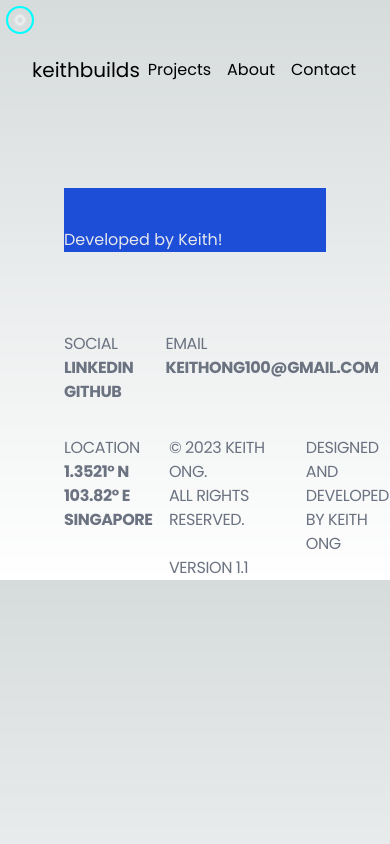
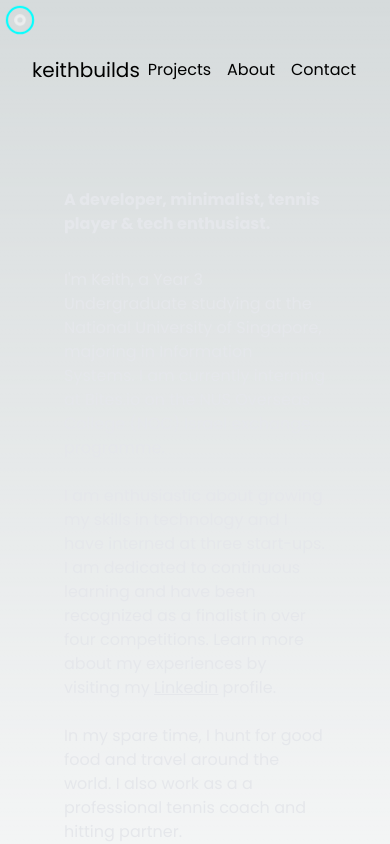
Before and after one commit to Earthstomp/portfolio, a Next.js app in the folder portfolio/: page /about in a window 390 px wide. Shown: the top 844 px of the page. Built offline with nearby package versions, Linux system fonts and the light colour scheme.

Commit message:
feat: create about page and adjusted image responsiveness

```diff
--- a/portfolio/app/about/page.tsx
+++ b/portfolio/app/about/page.tsx
@@ -3,17 +3,24 @@ import Link from "next/link";
 
 export const metadata = {
   title: 'About | Keith',
-  description: 'Generated by create next app',
 }
 
 export default function Home() {
   return (
-    <main>
-      <section className="bg-blue-700">
-        <nav className="pt-10">
-          <h1>Developed by Keith!</h1>
-        </nav>
-      </section>
-    </main>
+    <>
+      <div className="sm: w-full md:w-5/6 lg:w-2/3">
+        <div className="sm:text-4xl md:text-5xl lg:text-6xl font-bold">
+          A developer, minimalist, tennis player & tech enthusiast.
+        </div>
+        <div className="pt-8 sm:text-md md:text-lg lg:text-xl">
+          I'm Keith, a Year 3 Undergraduate studying at the National University of Singapore, majoring in Information Systems. I am currently interning at Bites.io on the NUS Overseas College (NOC) Israel exchange programme.
+          <br /><br />
+          I am enthusiastic about growing my skills in technology and I have interned at three start-ups. I am dedicated to continuous learning and have been recognized as a finalist in over four competitions. Learn more about my experiences by visiting my <Link href="https://tinyurl.com/linkedin-keith" className="hover-cyan underline cyan-500">Linkedin</Link> profile.
+          <br /><br />
+          In my spare time, I hunt for good food and travel around the world. I also work as a a professional tennis coach and hitting partner.
+        </div>
+      </div>
+
+    </>
   )
 }
--- a/portfolio/app/components/Footer.tsx
+++ b/portfolio/app/components/Footer.tsx
@@ -9,7 +9,7 @@ export type FooterProps = {
 
 const Footer = ({ PortfolioLink }: FooterProps) => {
     return (
-        <footer className="pt-20 px-16 text-gray-500">
+        <footer className="pt-20 text-gray-500">
             <div className="grid sm:grid-cols-6 md:grid-cols-6 lg:grid-cols-6 gap-8">
                 <div className="footer-title">
                     Social
--- a/portfolio/app/components/ProjectCard.tsx
+++ b/portfolio/app/components/ProjectCard.tsx
@@ -15,25 +15,26 @@ const ProjectCard = ({ project }: { project: Project }) => {
 
     const imagePath = `/${project.label}/home.png`;
     return (
-        <div className="w-full">
-            <div className="sm:text-sm md:text-md lg:text-lg uppercase font-semibold text-gray-500">
+        <div className="group">
+            <div className="rounded-md relative h-[300px] sm:h-[184px] md:h-[256px] lg:h-[300px] xl:h-[332px] overflow-hidden">
+                <Image
+                    src={imagePath}
+                    alt="Unable to load image"
+                    fill
+                    style={{ objectFit: 'cover', objectPosition: 'top' }}
+                />
+            </div>
+            <div className="pt-4 sm:text-sm md:text-md lg:text-lg uppercase font-semibold text-gray-500">
                 {project.label}
             </div>
-            <Link href='/projects/[project.id]' as={`projects/${project.id}`} className="pt-1 sm:text-2xl md:text-3xl lg:text-4xl font-bold hover: hover-cyan">
+            <Link href='/projects/[project.id]' as={`projects/${project.id}`} className="pt-1 sm:text-2xl md:text-3xl lg:text-4xl font-bold group-hover: hover-cyan">
                 {project.shortDesc}
             </Link>
-            <div className="relative h-80 sm:h-[450px] lg:h-[600px] overflow-hidden">
-                <Image
-                    src={imagePath}
-                    alt="cannot load"
-                    // sizes="(max-width: 768px) 100vw, (max-width: 1200px) 50vw, 33vw"
-                    fill
-                    style={{ objectFit: 'cover' }}
-                />
-            </div>
 
 
         </div>
+        // </div >
+
 
     );
 };
--- a/portfolio/app/data/data.tsx
+++ b/portfolio/app/data/data.tsx
@@ -2,7 +2,7 @@ export const projectDetailData = [
     {
         id: 'dropandgo',
         label: "dropandgo",
-        shortDesc: "Lorem ipsum",
+        shortDesc: "Luggage platform",
         description: "Lorem ipsum dolor sit amet consectetur, adipisicing elit. Rem doloribus, veniam, sit alias aut velit, porro aliquid qui deleniti optio dignissimos impedit suscipit magni praesentium quis quas quibusdam expedita quos.",
         technologies: ["React", "MongoDB", "NodeJS", "ExpressJS"],
         github: "drop-and-go",
@@ -12,7 +12,7 @@ export const projectDetailData = [
     {
         id: 'ezproperty',
         label: "ezproperty",
-        shortDesc: "Lorem ipsum",
+        shortDesc: "Lorem, ipsum dolor sit amet consectetur",
         description: "Lorem ipsum dolor sit amet consectetur, adipisicing elit. Rem doloribus, veniam, sit alias aut velit, porro aliquid qui deleniti optio dignissimos impedit suscipit magni praesentium quis quas quibusdam expedita quos.",
         technologies: ["Python", "TensorFlow", "MongoDB", "mySQL"],
         github: "ezproperty",
--- a/portfolio/app/layout.tsx
+++ b/portfolio/app/layout.tsx
@@ -13,8 +13,6 @@ const poppins = Poppins({
 const inter = Inter({ subsets: ['latin'] })
 
 export const metadata = {
-  title: 'Keith, Software Developer',
-  description: 'Generated by create next app',
   keywords:
     'web development, web design, javascript, react, node, vue, html, css, java, django, typescript'
 }
@@ -28,8 +26,8 @@ export default function RootLayout({ children }: { children: React.ReactNode })
         <Header />
         <main className='px-16 text-gray-200'>
           {children}
+          <Footer />
         </main>
-        <Footer />
       </body>
     </html>
   )
--- a/portfolio/app/page.tsx
+++ b/portfolio/app/page.tsx
@@ -3,6 +3,10 @@ import Image from 'next/image'
 import Link from "next/link";
 import { projectDetailData } from './data/data';
 import ProjectCard from './components/ProjectCard';
+
+export const metadata = {
+  title: 'Keith, Software Developer',
+}
 
 const poppins = Poppins({
   weight: ['400', '700'],
@@ -21,15 +25,15 @@ const Home = async () => {
   return (
     <main>
       <section className="grid grid-cols-12">
-        <div className="col-span-2 rounded mr-8 bg-gradient-to-b from-cyan-700">  {/* to-red-500 */}
-        </div>
-        <div className="col-span-10">
+        {/* <div className="col-span-2 rounded mr-8 bg-gradient-to-b from-cyan-700">
+        </div> */}
+        <div className="col-span-12">
           <div className="sm: w-full md:w-5/6 lg:w-2/3">
             <div className="sm:text-4xl md:text-5xl lg:text-6xl font-bold">
               I'm Keith, a passionate developer and aspiring entrepreneur
             </div>
             <div className="pt-8 sm:text-md md:text-lg lg:text-xl">
-              Lorem ipsum dolor sit amet consectetur adipisicing elit. Cumque culpa corporis unde quis recusandae quaerat ad molestiae rem fugit? Eum exercitationem facere quod similique at illo soluta, excepturi ullam non.
+              As a dedicated software engineer, I harness my skills and expertise to craft efficient and elegant solutions that empower businesses and make a positive impact in the digital realm.
             </div>
             <div className="pt-4">
               <Link className="sm:text-sm md:text-md lg:text-lg hover-cyan" href="/about">More about me</Link>
@@ -37,17 +41,17 @@ const Home = async () => {
           </div>
 
           <div>
-            <div className="pt-20 sm:text-2xl md:text-3xl lg:text-4xl font-medium">
+            <div className="pt-20 font-bold sm:text-2xl md:text-3xl lg:text-4xl">
               Some of my recent work
             </div>
-            <div className="pt-4 gap-8 grid sm:grid-cols-1 md:grid-cols-2">
+            <div className="pt-4 gap-8 md:gap-12 grid grid-cols-1 sm:grid-cols-2">
               {projectDetailData.slice(0, MAX_PROJECTS).map(project =>
                 <ProjectCard project={project} />
               )}
             </div>
             <div className="pt-4">
               <Link className="sm:text-sm md:text-md lg:text-lg hover-cyan" href="/projects">
-                View Projects
+                View All Projects
               </Link>
             </div>
           </div>
--- a/portfolio/app/projects/[name]/page.tsx
+++ b/portfolio/app/projects/[name]/page.tsx
@@ -1,6 +1,10 @@
 import { projectDetailData } from "@/app/data/data";
 import { data } from "autoprefixer";
 import RepoCard from "../../components/RepoCard";
+
+export const metadata = {
+    title: 'Project | Keith',
+}
 
 const ProjectPage = ({ params: { name } }: any) => {
 
--- a/portfolio/app/projects/page.tsx
+++ b/portfolio/app/projects/page.tsx
@@ -1,5 +1,9 @@
 import { projectDetailData } from "../data/data";
 import ProjectCard from "../components/ProjectCard";
+
+export const metadata = {
+    title: 'Projects | Keith',
+}
 
 const ProjectPage = () => {
     return (
@@ -8,7 +12,7 @@ const ProjectPage = () => {
                 Projects
             </div>
 
-            <div className="pt-8 gap-4 grid sm:grid-cols-1 md:grid-cols-2">
+            <div className="pt-8 gap-12 lg:gap-16 grid sm:grid-cols-1 md:grid-cols-2">
                 {projectDetailData.map(project =>
                     <ProjectCard project={project} />
                 )}
```
